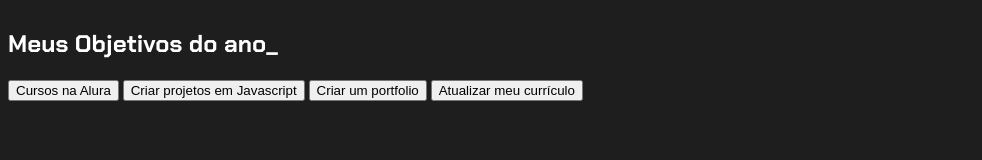
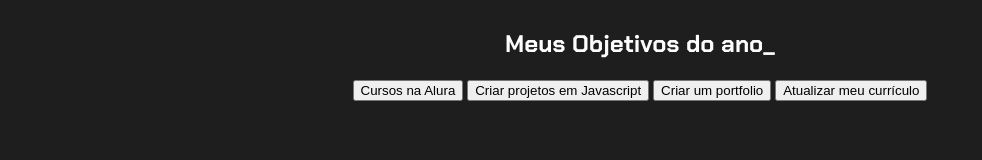
Before and after one commit to kauawv2019/200-full-box, a plain HTML site: page index.HTML in a window 1280 px wide. Shown: the whole page, without its empty margins (0-982 px from the left). Drawn offline with Linux system fonts and the light colour scheme.

Commit message:
Update style.CSS

```diff
--- a/style.CSS
+++ b/style.CSS
@@ -14,7 +14,13 @@ body {
     color: var(--branco);
     font-family: 'Chakra Petch', sans-serif;
 }
+.conteudo-principal{
 
-.conteudo-principal{
 display: flex;
-flex-direction: column
+  flex-direction: column;
+justify-content: center;
+align-items: center;
+max-width: 1200px;
+width: 100%;
+margin: 0 auto;
+}
```
